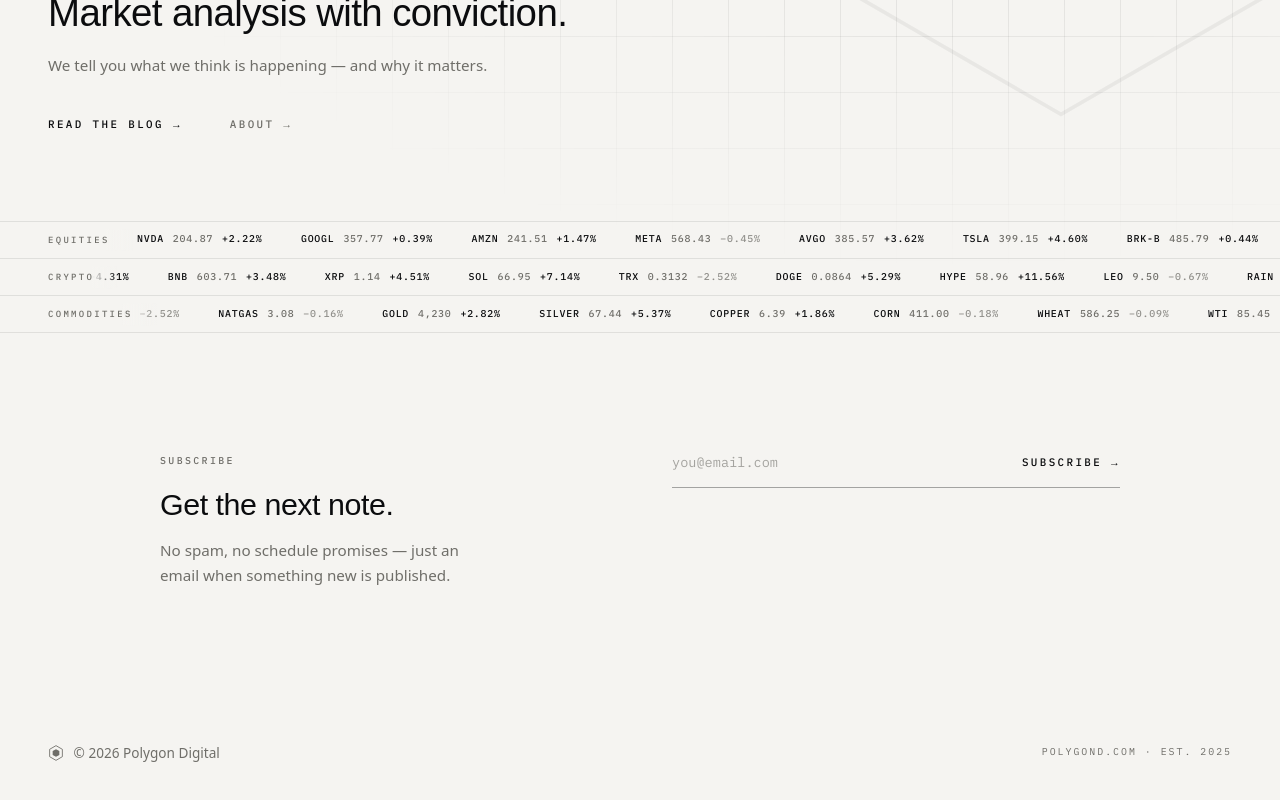
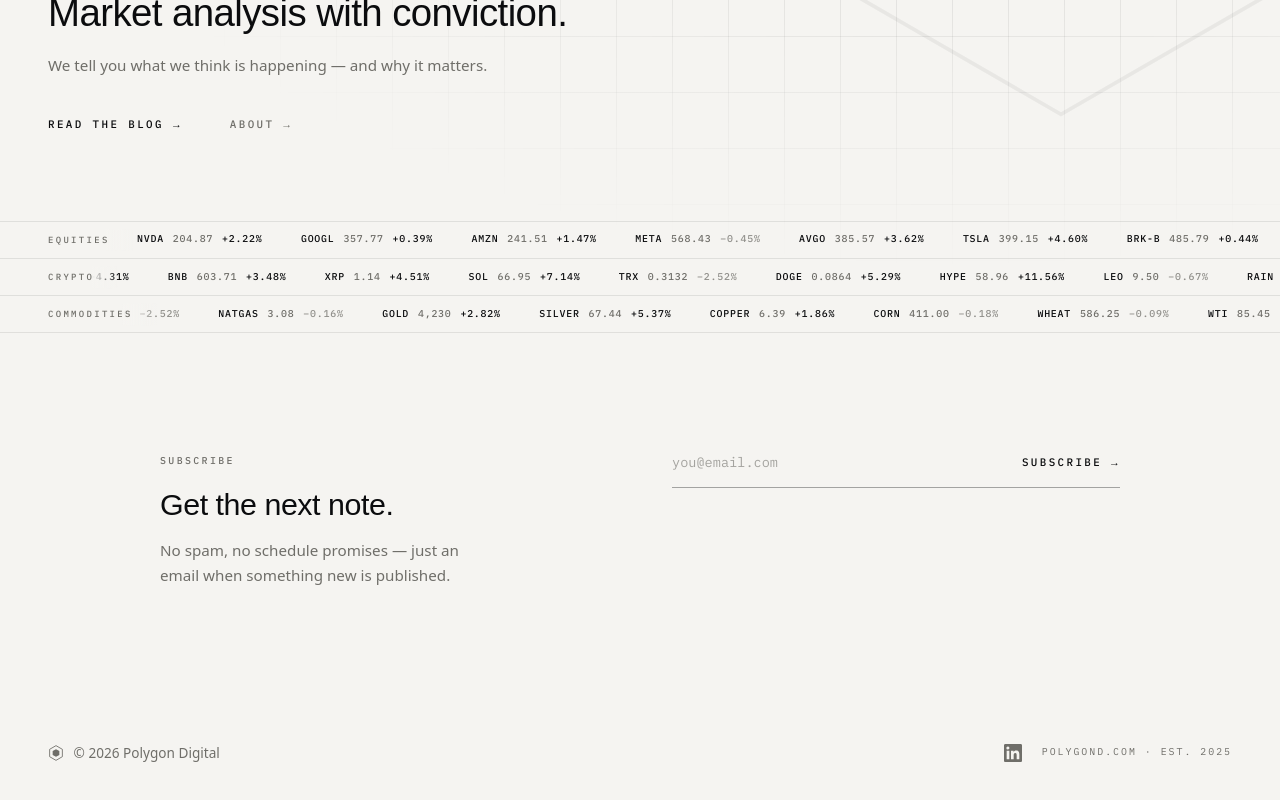
Before and after one commit to rishipolygon/polygond, a React (Vite) app: page / in a window 1280 px wide. Shown: the part 468-1268 px from the top of the page. Built offline with nearby package versions, Linux system fonts and the light colour scheme.

Commit message:
Footer: add LinkedIn link to company page
Co-Authored-By: Claude Opus 4.8 <noreply@anthropic.com>

```diff
--- a/src/components/Footer.jsx
+++ b/src/components/Footer.jsx
@@ -8,7 +8,21 @@ export default function Footer() {
           <Mark size={16} />
           <span>© {new Date().getFullYear()} Polygon Digital</span>
         </div>
-        <span className="footer-mono">POLYGOND.COM · EST. 2025</span>
+        <div className="footer-right">
+          <a
+            className="footer-social"
+            href="https://www.linkedin.com/company/polygondigitalca/"
+            target="_blank"
+            rel="noopener noreferrer"
+            aria-label="Polygon Digital on LinkedIn"
+            title="LinkedIn"
+          >
+            <svg viewBox="0 0 24 24" width="18" height="18" fill="currentColor" aria-hidden="true">
+              <path d="M20.45 20.45h-3.56v-5.57c0-1.33-.02-3.04-1.85-3.04-1.85 0-2.14 1.45-2.14 2.94v5.67H9.34V9h3.42v1.56h.05c.48-.9 1.64-1.85 3.37-1.85 3.6 0 4.27 2.37 4.27 5.46v6.28zM5.34 7.43a2.07 2.07 0 1 1 0-4.13 2.07 2.07 0 0 1 0 4.13zM7.12 20.45H3.55V9h3.57v11.45zM22.22 0H1.77C.79 0 0 .77 0 1.73v20.54C0 23.22.79 24 1.77 24h20.45c.98 0 1.78-.78 1.78-1.73V1.73C24 .77 23.2 0 22.22 0z" />
+            </svg>
+          </a>
+          <span className="footer-mono">POLYGOND.COM · EST. 2025</span>
+        </div>
       </div>
     </footer>
   )
--- a/src/styles.css
+++ b/src/styles.css
@@ -1150,6 +1150,23 @@ h1, h2, h3 {
   color: var(--muted);
 }
 
+.footer-right {
+  display: flex;
+  align-items: center;
+  gap: 1.25rem;
+}
+
+.footer-social {
+  display: inline-flex;
+  color: var(--muted);
+  transition: color 0.2s ease, transform 0.2s ease;
+}
+
+.footer-social:hover {
+  color: var(--fg);
+  transform: translateY(-1px);
+}
+
 .footer-mono {
   font-family: 'IBM Plex Mono', monospace;
   font-size: 0.62rem;
```
